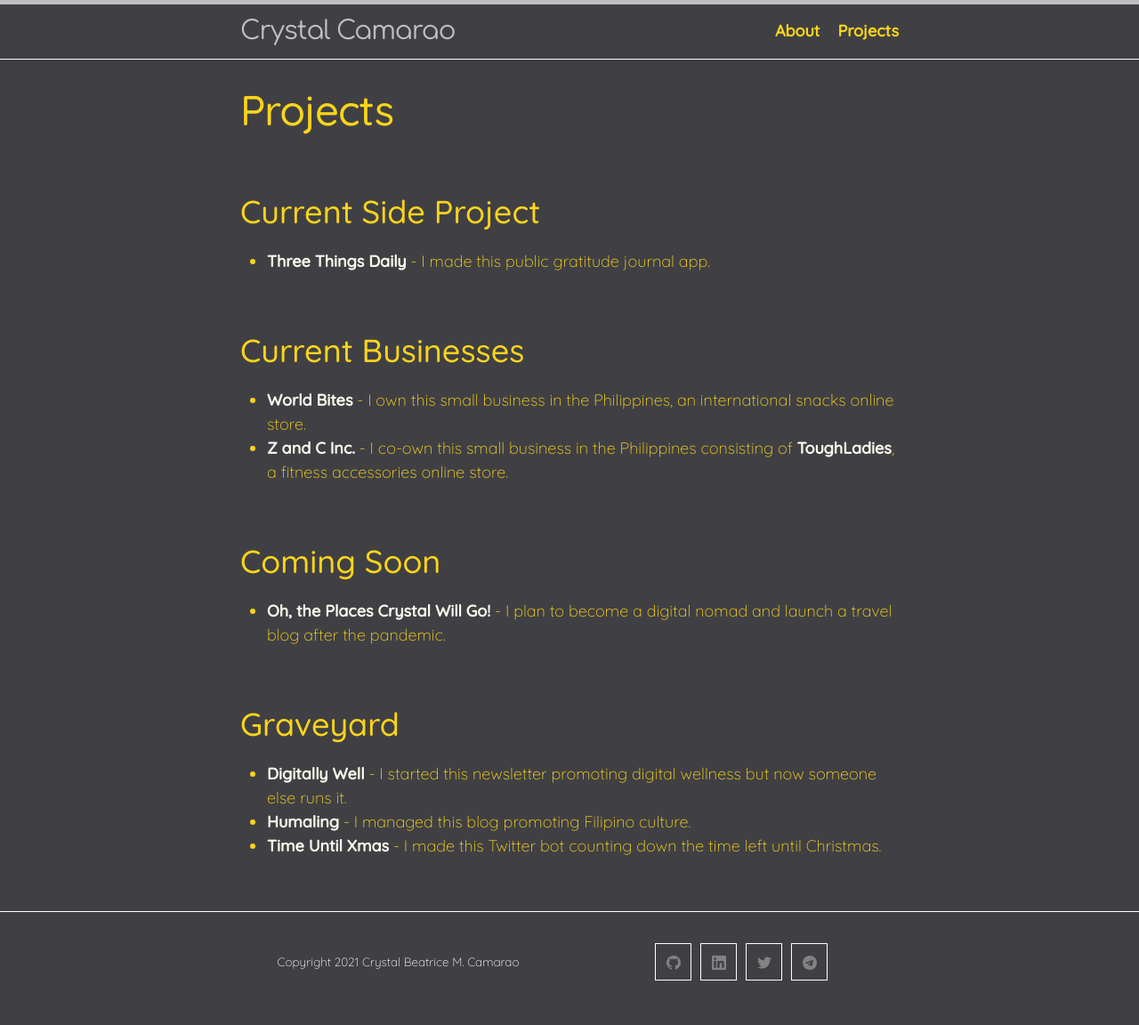
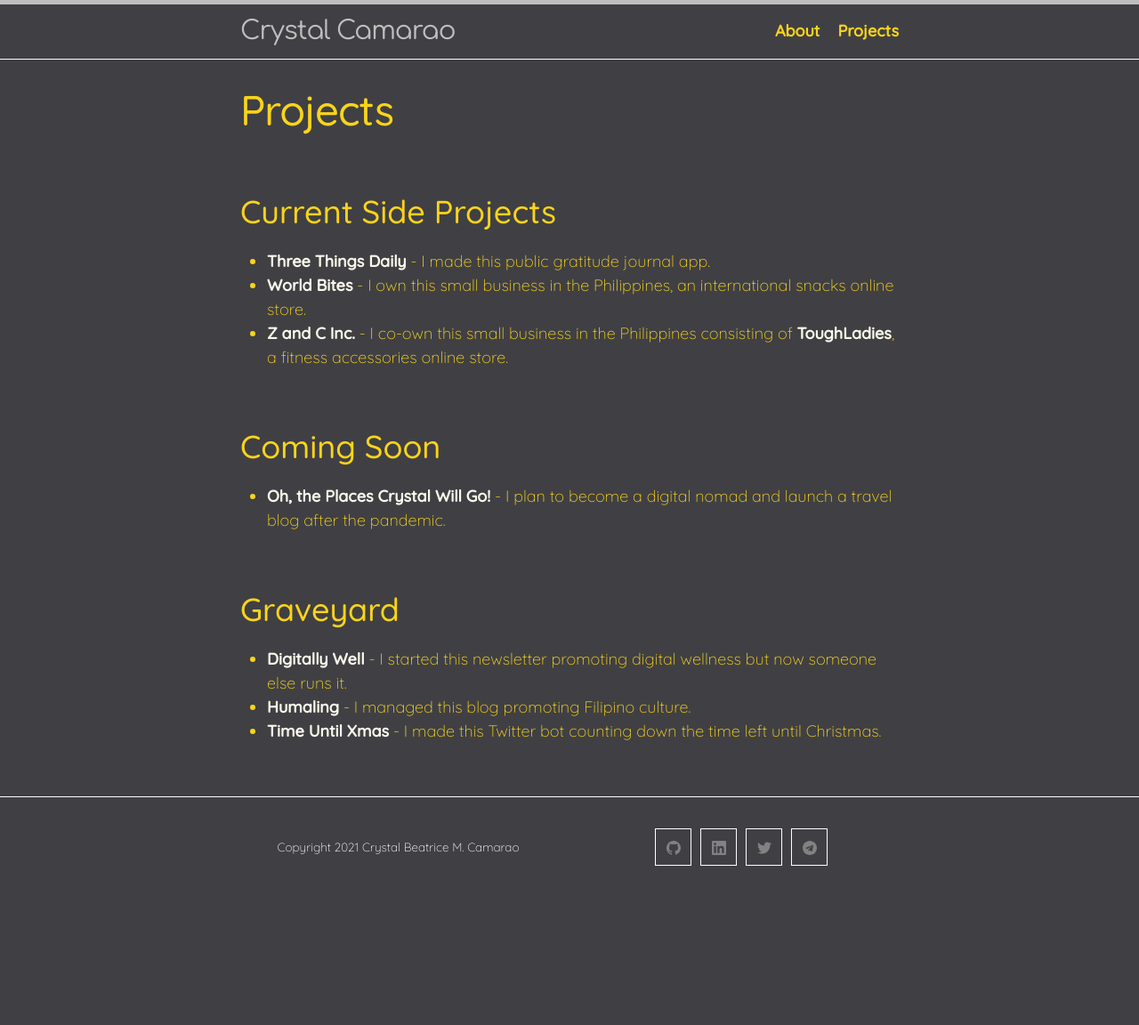
Before and after one commit to crystalcamarao/crystalcamarao.github.io, a Jekyll site: the page built from projects.md, in a window 1280 px wide. Shown: the whole page at 89% size. Built offline with Jekyll 4.4.1, drawn with Linux system fonts in a browser that asks for light colours; after the commit the page ends 1023 px from its top, so only the background shows below that.

Commit message:
Updated Projects

```diff
--- a/projects.md
+++ b/projects.md
@@ -4,10 +4,8 @@ permalink: "/projects/"
 layout: page
 ---
 
-## Current Side Project
+## Current Side Projects
 * [Three Things Daily](https://threethingsdaily.xyz) - I made this public gratitude journal app.
-
-## Current Businesses
 * [World Bites](https://worldbites.ph) - I own this small business in the Philippines, an international snacks online store.
 * [Z and C Inc.](https://zandcinc.com) - I co-own this small business in the Philippines consisting of [ToughLadies](https://shoptoughladies.com), a fitness accessories online store.
 
```
